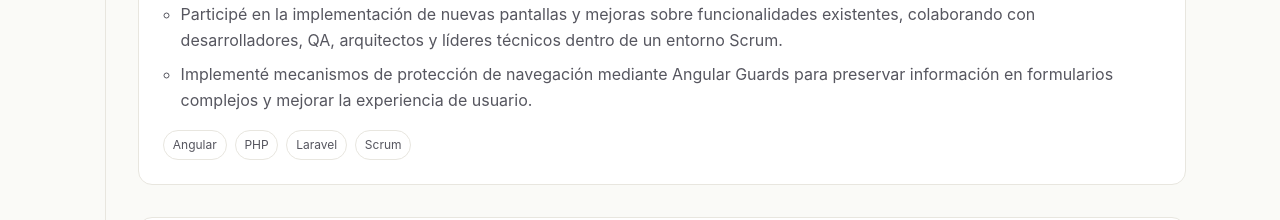
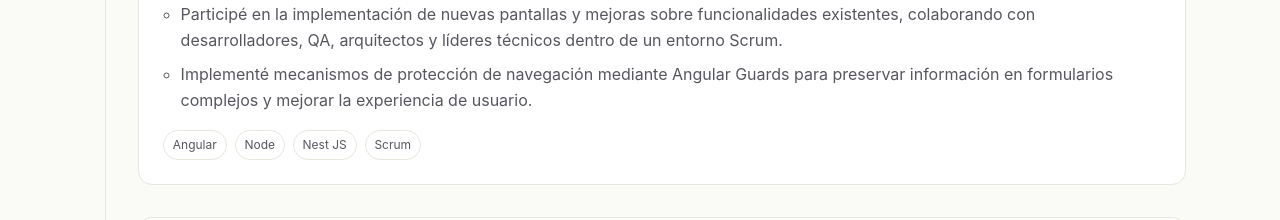
Before and after one commit to Gabrielyarbi/portfolio-angular-21, an Angular app: page / in a window 1280 px wide. Shown: the part 5860-6080 px from the top of the page. Built offline with nearby package versions, Linux system fonts and the light colour scheme.

Commit message:
correccion en tecnologies in experience

```diff
--- a/src/app/shared/data/experience.data.ts
+++ b/src/app/shared/data/experience.data.ts
@@ -37,7 +37,7 @@ export const EXPERIENCES: ExperienceItem[] = [
       'Participé en la implementación de nuevas pantallas y mejoras sobre funcionalidades existentes, colaborando con desarrolladores, QA, arquitectos y líderes técnicos dentro de un entorno Scrum.',
       'Implementé mecanismos de protección de navegación mediante Angular Guards para preservar información en formularios complejos y mejorar la experiencia de usuario.'
     ],
-    technologies: ['Angular', 'PHP', 'Laravel', 'Scrum']
+    technologies: ['Angular', "Node", 'Nest JS', 'Scrum']
   },
   {
     role: 'Full Stack Developer',
```
